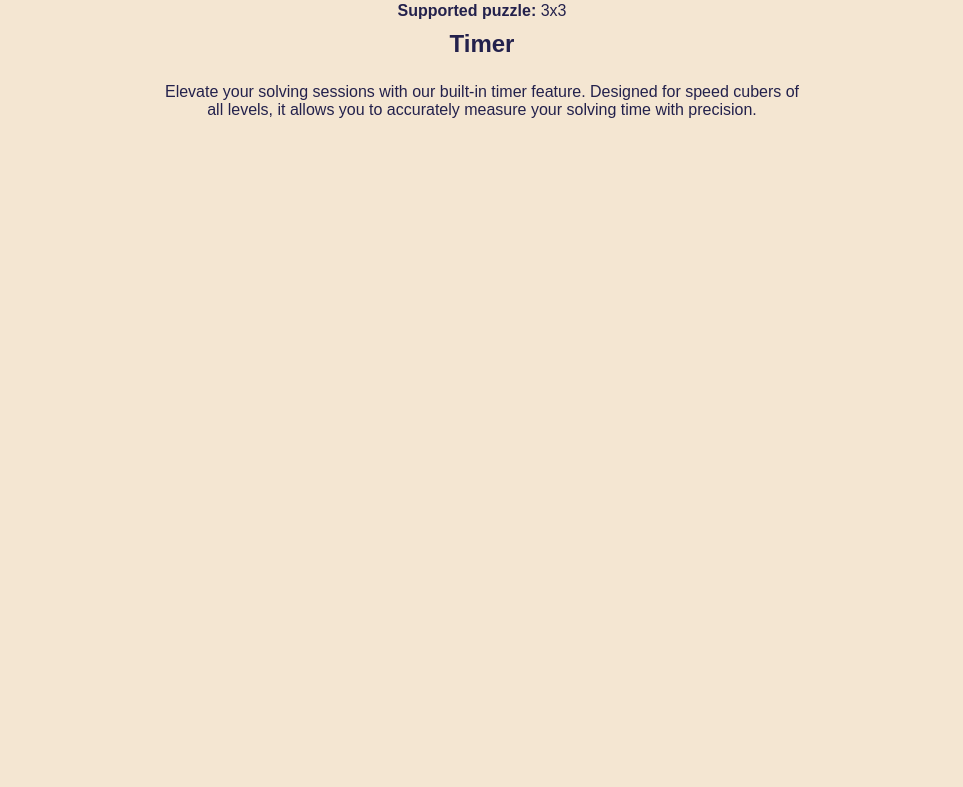
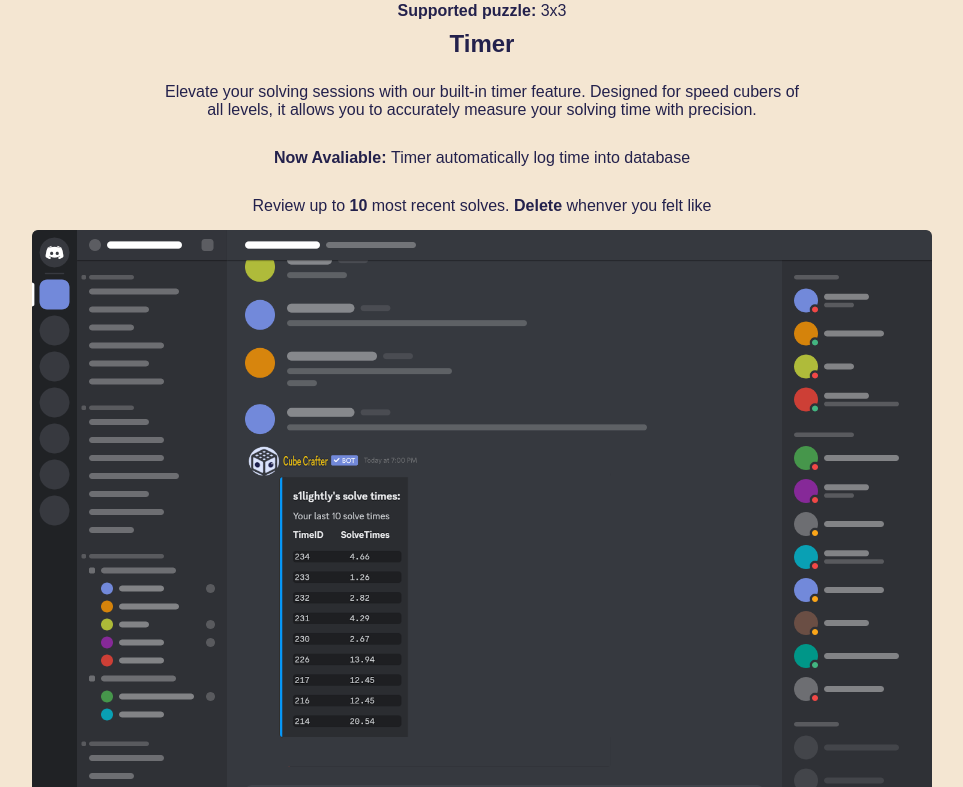
Before and after one commit to timmy0402/cube-crafter-site, a Next.js app: page /features in a window 1280 px wide. Shown: the part 1028-1815 px from the top of the page, without its empty margins (158-1121 px from the left). Before the commit the page ends 1175 px from the top, so only its background shows below. Built offline with nearby package versions, Linux system fonts and the light colour scheme.

Commit message:
update timer feature

```diff
--- a/src/app/features/page.js
+++ b/src/app/features/page.js
@@ -38,8 +38,17 @@ const Features = () => {
                     you to accurately measure your solving time with precision.
                 </p>
                 <p className="description">
-                    <strong>Comming: </strong> Track time and average time
+                    <strong>Now Avaliable: </strong> Timer automatically log time into database
                 </p>
+                <p className="description">
+                    Review up to <strong>10</strong> most recent solves. <strong>Delete</strong> whenver you felt like
+                </p>
+                <Image
+                    src="/images/time_mockup.png"
+                    width={900}
+                    height={600}
+                    alt="Time image"
+                />
             </div>
 
         </>
--- a/src/styles/Features.css
+++ b/src/styles/Features.css
@@ -19,7 +19,7 @@ body {
 }
 
 .contents {
-  height: 135vh;
+  height: 215vh;
   align-items: center;
   text-align: center;
   padding: 30px;
```
Also changed, not shown: public/images/time_mockup.png (added).
